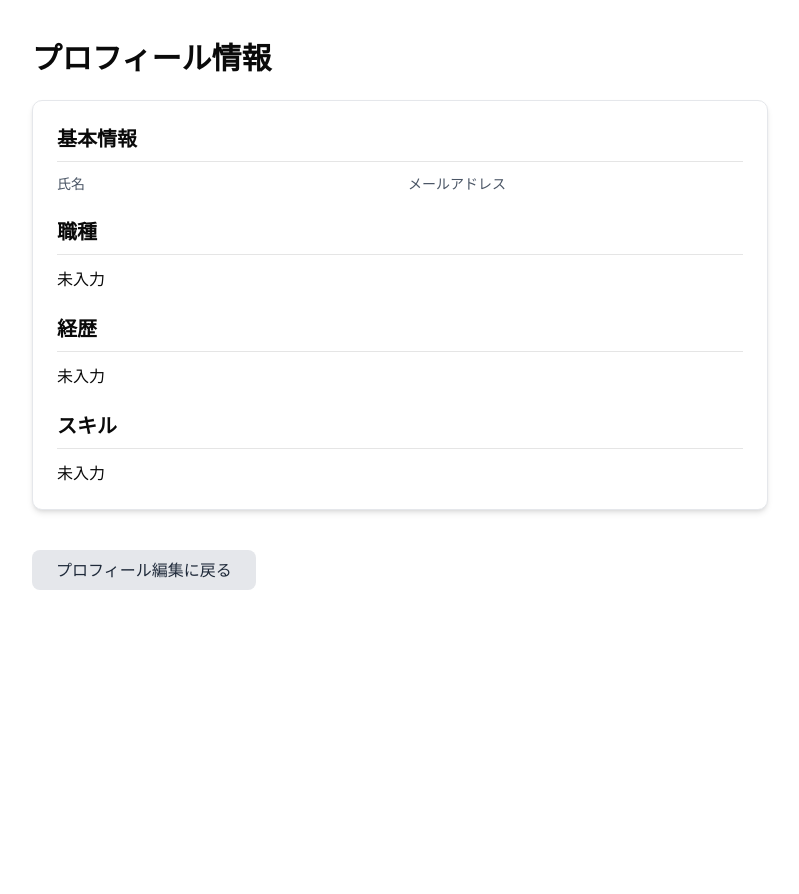
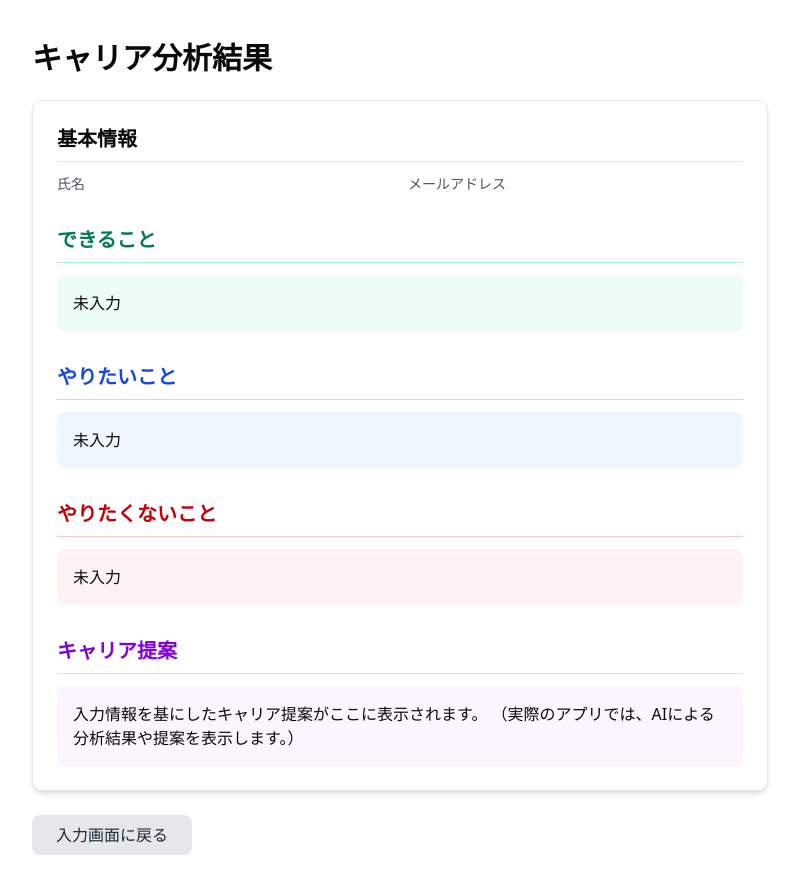
Before and after one commit to shogo0x2e/career-path-prj, a Next.js app: page /display in a window 1280 px wide. Shown: the whole page, without its empty margins (240-1039 px from the left). Before the commit the page ends 800 px from the top, so only its background shows below. Built offline with nearby package versions, Linux system fonts and the light colour scheme.

Commit message:
feat/made profile form

```diff
--- a/src/app/display/page.tsx
+++ b/src/app/display/page.tsx
@@ -10,31 +10,25 @@ export default function DisplayPage() {
     const [profileData, setProfileData] = useState({
         name: "",
         email: "",
-        position: "",
-        experience: "",
-        skills: [] as string[],
+        canDo: "",
+        wantToDo: "",
+        dontWantToDo: "",
     });
 
     useEffect(() => {
         // クエリパラメータからデータを取得
         const name = searchParams.get("name") || "";
         const email = searchParams.get("email") || "";
-        const position = searchParams.get("position") || "";
-        const experience = searchParams.get("experience") || "";
-        const skills = searchParams.get("skills") || "";
-
-        // スキルを配列に変換
-        const skillsArray = skills
-            .split(",")
-            .map(skill => skill.trim())
-            .filter(skill => skill !== "");
+        const canDo = searchParams.get("canDo") || "";
+        const wantToDo = searchParams.get("wantToDo") || "";
+        const dontWantToDo = searchParams.get("dontWantToDo") || "";
 
         setProfileData({
             name,
             email,
-            position,
-            experience,
-            skills: skillsArray,
+            canDo,
+            wantToDo,
+            dontWantToDo,
         });
     }, [searchParams]);
 
@@ -45,14 +39,15 @@ export default function DisplayPage() {
                     "text-2xl md:text-3xl font-bold",
                     "text-center md:text-left"
                 )}>
-                    プロフィール情報
+                    キャリア分析結果
                 </h1>
 
                 <div className={cn(
                     "bg-white shadow-md rounded-lg p-6",
                     "border border-gray-200"
                 )}>
-                    <div className="space-y-6">
+                    <div className="space-y-8">
+                        {/* 基本情報セクション */}
                         <div>
                             <h2 className="text-xl font-semibold mb-2">基本情報</h2>
                             <hr className="mb-3" />
@@ -70,59 +65,68 @@ export default function DisplayPage() {
                             </div>
                         </div>
 
+                        {/* できること */}
                         <div>
-                            <h2 className="text-xl font-semibold mb-2">職種</h2>
-                            <hr className="mb-3" />
-                            <p>
-                                {profileData.position || "未入力"}
+                            <h2 className="text-xl font-semibold mb-2 text-emerald-700">できること</h2>
+                            <hr className="mb-3 border-emerald-200" />
+                            <div className="bg-emerald-50 p-4 rounded-md">
+                                <p className="whitespace-pre-wrap">
+                                    {profileData.canDo || "未入力"}
                                 </p>
                             </div>
+                        </div>
 
+                        {/* やりたいこと */}
                         <div>
-                            <h2 className="text-xl font-semibold mb-2">経歴</h2>
-                            <hr className="mb-3" />
+                            <h2 className="text-xl font-semibold mb-2 text-blue-700">やりたいこと</h2>
+                            <hr className="mb-3 border-blue-200" />
+                            <div className="bg-blue-50 p-4 rounded-md">
                                 <p className="whitespace-pre-wrap">
-                                {profileData.experience || "未入力"}
+                                    {profileData.wantToDo || "未入力"}
                                 </p>
                             </div>
+                        </div>
 
+                        {/* やりたくないこと */}
                         <div>
-                            <h2 className="text-xl font-semibold mb-2">スキル</h2>
-                            <hr className="mb-3" />
-                            <div className="flex flex-wrap gap-2">
-                                {profileData.skills.length > 0 ? (
-                                    profileData.skills.map((skill, index) => (
-                                        <span
-                                            key={index}
-                                            className={cn(
-                                                "px-3 py-1 rounded-full",
-                                                "bg-blue-100 text-blue-800 font-medium",
-                                                "text-sm"
-                                            )}
-                                        >
-                                            {skill}
-                                        </span>
-                                    ))
-                                ) : (
-                                    <p>未入力</p>
-                                )}
+                            <h2 className="text-xl font-semibold mb-2 text-red-700">やりたくないこと</h2>
+                            <hr className="mb-3 border-red-200" />
+                            <div className="bg-red-50 p-4 rounded-md">
+                                <p className="whitespace-pre-wrap">
+                                    {profileData.dontWantToDo || "未入力"}
+                                </p>
+                            </div>
+                        </div>
+
+                        {/* キャリア提案 */}
+                        <div>
+                            <h2 className="text-xl font-semibold mb-2 text-purple-700">キャリア提案</h2>
+                            <hr className="mb-3 border-purple-200" />
+                            <div className="bg-purple-50 p-4 rounded-md">
+                                <p>
+                                    入力情報を基にしたキャリア提案がここに表示されます。
+                                    （実際のアプリでは、AIによる分析結果や提案を表示します。）
+                                </p>
                             </div>
                         </div>
                     </div>
                 </div>
 
+                <div className="flex justify-center md:justify-start">
                     <Link href="/profile" passHref>
                         <button
                             className={cn(
-                            "mt-4 px-6 py-2",
+                                "px-6 py-2",
                                 "bg-gray-200 text-gray-800 font-medium rounded-md",
-                            "hover:bg-gray-300 focus:outline-none focus:ring-2 focus:ring-gray-500"
+                                "hover:bg-gray-300 transition-colors",
+                                "focus:outline-none focus:ring-2 focus:ring-gray-500"
                             )}
                         >
-                        プロフィール編集に戻る
+                            入力画面に戻る
                         </button>
                     </Link>
                 </div>
             </div>
+        </div>
     );
 }
--- a/src/app/profile/page.tsx
+++ b/src/app/profile/page.tsx
@@ -10,9 +10,9 @@ export default function ProfilePage() {
     const [formData, setFormData] = useState({
         name: "",
         email: "",
-        position: "",
-        experience: "",
-        skills: "",
+        canDo: "", // できること
+        wantToDo: "", // やりたいこと
+        dontWantToDo: "", // やりたくないこと
     });
 
     const handleChange = (
@@ -35,7 +35,7 @@ export default function ProfilePage() {
         alert("情報が正常に送信されました。");
 
         // 表示ページへリダイレクト
-        router.push(`/diaplay?${params.toString()}`);
+        router.push(`/display?${params.toString()}`);
     };
 
     return (
@@ -45,7 +45,7 @@ export default function ProfilePage() {
                     "text-2xl md:text-3xl font-bold",
                     "text-center md:text-left"
                 )}>
-                    プロフィール入力
+                    エンジニアキャリアプランニング
                 </h1>
 
                 <form
@@ -55,7 +55,11 @@ export default function ProfilePage() {
                         "border border-gray-200"
                     )}
                 >
-                    <div className="space-y-4">
+                    <div className="space-y-6">
+                        {/* 基本情報セクション */}
+                        <div className="border-b border-gray-200 pb-4">
+                            <h2 className="text-xl font-semibold mb-4">基本情報</h2>
+                            <div className="grid grid-cols-1 md:grid-cols-2 gap-4">
                                 <div className="space-y-1">
                                     <label htmlFor="name" className="block font-medium text-gray-700">
                                         お名前 <span className="text-red-500">*</span>
@@ -86,60 +90,77 @@ export default function ProfilePage() {
                                         className="w-full px-3 py-2 border border-gray-300 rounded-md focus:outline-none focus:ring-2 focus:ring-blue-500"
                                     />
                                 </div>
+                            </div>
+                        </div>
 
-                        <div className="space-y-1">
-                            <label htmlFor="position" className="block font-medium text-gray-700">
-                                現在の職種
+                        {/* キャリアプランニングセクション */}
+                        <div>
+                            <h2 className="text-xl font-semibold mb-4">キャリアプランニング</h2>
+
+                            <div className="space-y-4">
+                                {/* できること */}
+                                <div className="space-y-2">
+                                    <label htmlFor="canDo" className="block font-medium text-gray-700">
+                                        できること
                                     </label>
-                            <input
-                                id="position"
-                                name="position"
-                                value={formData.position}
+                                    <textarea
+                                        id="canDo"
+                                        name="canDo"
+                                        value={formData.canDo}
                                         onChange={handleChange}
-                                placeholder="ソフトウェアエンジニア"
+                                        placeholder="あなたのスキルや得意なこと、これまでの実績などを記入してください"
+                                        rows={5}
                                         className="w-full px-3 py-2 border border-gray-300 rounded-md focus:outline-none focus:ring-2 focus:ring-blue-500"
                                     />
                                 </div>
 
-                        <div className="space-y-1">
-                            <label htmlFor="experience" className="block font-medium text-gray-700">
-                                経歴
+                                {/* やりたいこと */}
+                                <div className="space-y-2">
+                                    <label htmlFor="wantToDo" className="block font-medium text-gray-700">
+                                        やりたいこと
                                     </label>
                                     <textarea
-                                id="experience"
-                                name="experience"
-                                value={formData.experience}
+                                        id="wantToDo"
+                                        name="wantToDo"
+                                        value={formData.wantToDo}
                                         onChange={handleChange}
-                                placeholder="これまでの経験について記入してください"
-                                rows={4}
+                                        placeholder="今後チャレンジしたい領域や、興味のある技術、目指したいキャリアパスなどを記入してください"
+                                        rows={5}
                                         className="w-full px-3 py-2 border border-gray-300 rounded-md focus:outline-none focus:ring-2 focus:ring-blue-500"
                                     />
                                 </div>
 
-                        <div className="space-y-1">
-                            <label htmlFor="skills" className="block font-medium text-gray-700">
-                                スキル（カンマ区切り）
+                                {/* やりたくないこと */}
+                                <div className="space-y-2">
+                                    <label htmlFor="dontWantToDo" className="block font-medium text-gray-700">
+                                        やりたくないこと
                                     </label>
-                            <input
-                                id="skills"
-                                name="skills"
-                                value={formData.skills}
+                                    <textarea
+                                        id="dontWantToDo"
+                                        name="dontWantToDo"
+                                        value={formData.dontWantToDo}
                                         onChange={handleChange}
-                                placeholder="React, TypeScript, Next.js"
+                                        placeholder="避けたい業務や環境、関わりたくない技術などを記入してください"
+                                        rows={5}
                                         className="w-full px-3 py-2 border border-gray-300 rounded-md focus:outline-none focus:ring-2 focus:ring-blue-500"
                                     />
                                 </div>
+                            </div>
+                        </div>
 
+                        <div className="pt-4 flex justify-center md:justify-end">
                             <button
                                 type="submit"
                                 className={cn(
-                                "mt-6 w-full md:w-auto px-6 py-2",
+                                    "px-8 py-3",
                                     "bg-blue-600 text-white font-medium rounded-md",
-                                "hover:bg-blue-700 focus:outline-none focus:ring-2 focus:ring-blue-500 focus:ring-offset-2"
+                                    "hover:bg-blue-700 transition-colors",
+                                    "focus:outline-none focus:ring-2 focus:ring-blue-500 focus:ring-offset-2"
                                 )}
                             >
-                            送信する
+                                分析結果を見る
                             </button>
+                        </div>
                     </div>
                 </form>
             </div>
```
Lines whose indentation alone changed are shown as unchanged.
